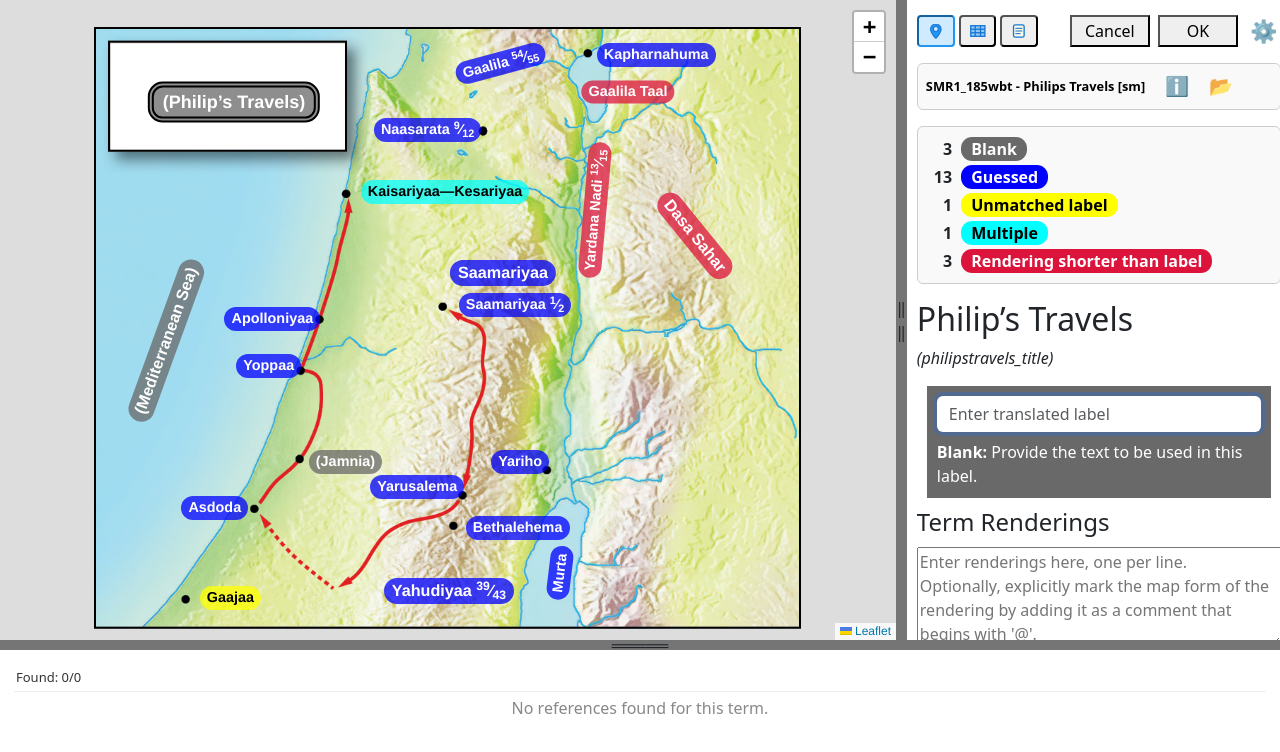
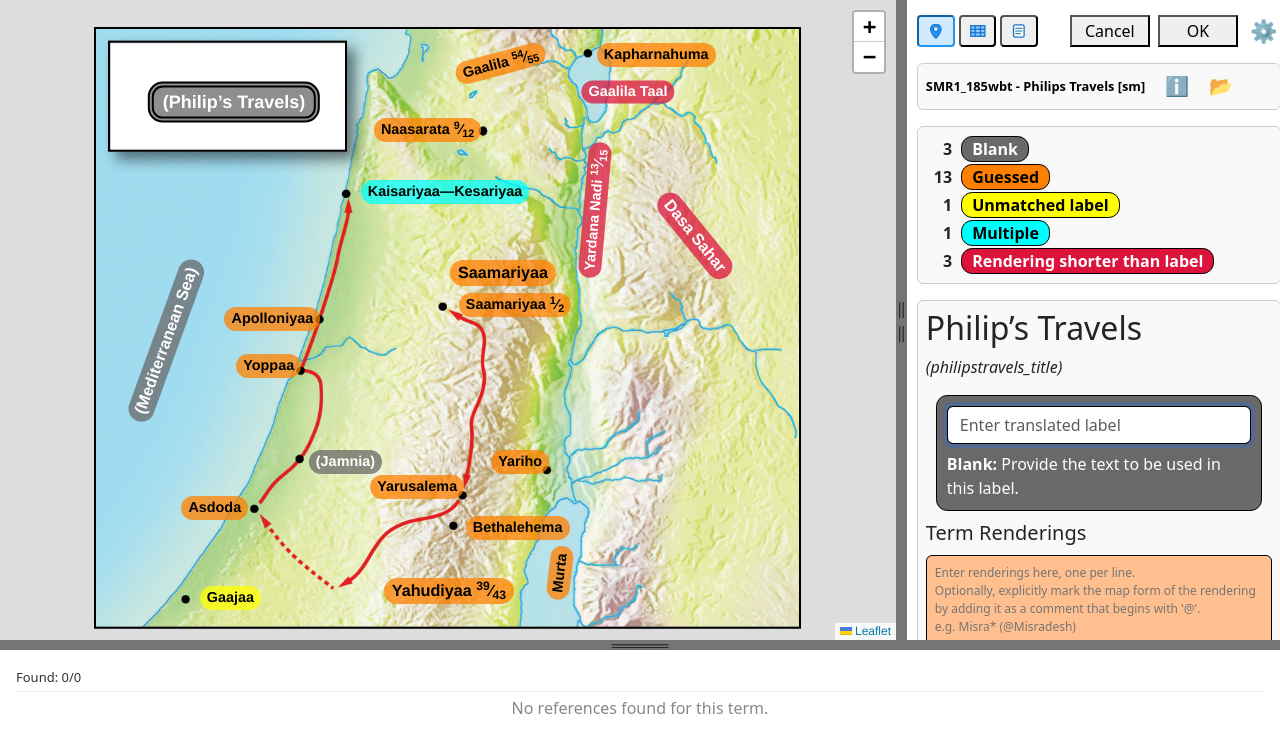
Before and after one commit to sillsdev/paratext-diagram-labeler, a React (Create React App) app: page / in a window 1280 px wide. Shown: the top 752 px of the page. Built offline with nearby package versions, Linux system fonts and the light colour scheme.

Commit message:
Update App.js

```diff
--- a/src/App.js
+++ b/src/App.js
@@ -14,14 +14,14 @@ const mapBibTerms = new MapBibTerms();
 
 
 const statusValue = [
-  { bkColor: "dimgray",   textColor: "white", sort: 1  }, // 0  - blank
-  { bkColor: "cyan",    textColor: "black", sort: 5  },    // 1 - multiple
-  { bkColor: "#FF8000", textColor: "black", sort: 3  }, // 2 - no renderings
+  { bkColor: "dimgray", textColor: "white", sort: 1  },  // 0  - blank
+  { bkColor: "cyan",    textColor: "black", sort: 5  },  // 1 - multiple
+  { bkColor: "blue",    textColor: "white", sort: 3  },  // 2 - no renderings
   { bkColor: "yellow",  textColor: "black", sort: 4  },  // 3 - unmatched
-  { bkColor: "#80FF00", textColor: "black", sort: 0  }, // 4 - matched
-  { bkColor: "blue",    textColor: "white", sort: 2  },    // 5 - guessed
-  { bkColor: "crimson", textColor: "white", sort: 6  }, // 6 - Rendering shorter than label
-  { bkColor: "magenta", textColor: "black", sort: 7  }, // 7 - Bad explicit form
+  { bkColor: "white",   textColor: "black", sort: 0  },  // 4 - matched
+  { bkColor: "#FF8000", textColor: "black", sort: 2  },  // 5 - guessed : #FF8000 : #e56300
+  { bkColor: "crimson", textColor: "white", sort: 6  },  // 6 - Rendering shorter than label
+  { bkColor: "#80FF00", textColor: "black", sort: 7  },  // 7 - Bad explicit form : #80FF00
 ];
 
 var usfm = String.raw`\zdiagram-s |template="SMR1_185wbt - Philips Travels [sm]"\*
@@ -748,6 +748,7 @@ function App() {
             <td>
             <span
             style={{
+            border: '1px solid black',
             background: statusValue[status].bkColor,
             color: statusValue[status].textColor,
             borderRadius: '0.7em',
@@ -1431,6 +1432,7 @@ function DetailsPane({ selLocation, onUpdateVernacular, onNextLocation, renderin
                 <td style={{  }}>
                   <span
                     style={{
+                    border: '1px solid black',
                     background: statusValue[status].bkColor,
                     color: statusValue[status].textColor,
                     borderRadius: '0.7em',
@@ -1448,11 +1450,12 @@ function DetailsPane({ selLocation, onUpdateVernacular, onNextLocation, renderin
           </tbody>
         </table>
       </div>
+      <div style={{ border: '1px solid #ccc', borderRadius: 6, marginBottom: 16, padding: 8, background: '#f9f9f9' }}>
         <h2>{inLang(locations[selLocation]?.gloss, lang)}</h2>
         <p><span style={{ fontStyle: 'italic' }}>({locations[selLocation]?.termId})  <span style={{ display: 'inline-block', width: 12 }} />{transliteration}</span><br />
           {inLang(mapBibTerms.getDefinition(locations[selLocation]?.termId), lang)}
         </p>
-      <div className="vernacularGroup" style={{ backgroundColor: statusValue[status].bkColor, margin: '10px', padding: '10px' }}>
+        <div className="vernacularGroup" style={{ backgroundColor: statusValue[status].bkColor, margin: '10px', padding: '10px', border: '1px solid black', borderRadius: '0.7em' }}>
           <input
             ref={vernacularInputRef}
             type="text"
@@ -1460,7 +1463,7 @@ function DetailsPane({ selLocation, onUpdateVernacular, onNextLocation, renderin
             onChange={handleVernChange}
             placeholder={inLang(uiStr.enterLabel, lang)}
             className="form-control mb-2"
-          style={{ width: '100%', border: 'none' }}
+            style={{ width: '100%', border: '1px solid black' }}
             spellCheck={false}
           />
           <span style={{color: statusValue[status].textColor}}>
@@ -1485,7 +1488,7 @@ function DetailsPane({ selLocation, onUpdateVernacular, onNextLocation, renderin
             )}
           </span>
         </div>
-      <h4>{inLang(uiStr.termRenderings, lang)}  {localRenderings && !localIsApproved ? '(' + inLang(uiStr.guessed, lang) +')' : ''}</h4>
+        <h5>{inLang(uiStr.termRenderings, lang)}  {localRenderings && !localIsApproved ? '(' + inLang(uiStr.guessed, lang) +')' : ''}</h5>
         <div className="term-renderings">
           <textarea
             ref={renderingsTextareaRef}
@@ -1508,11 +1511,12 @@ function DetailsPane({ selLocation, onUpdateVernacular, onNextLocation, renderin
               //const status = termRenderings.getStatus(locations[selLocation].termId, locations[selLocation].vernLabel || '');
               onRenderingsChange({ target: { value: e.target.value } });
             }}
-          style={{ width: '100%', minHeight: '100px' }}
+            style={{ width: '100%', minHeight: '100px', border: '1px solid black', borderRadius: '0.5em', padding: '8px', fontSize: '12px', backgroundColor: localIsApproved ? 'white' : '#ffbf8f' }}
 
             placeholder={inLang(uiStr.enterRenderings, lang)}
             spellCheck={false}
           />
+        </div>
       </div>
     </div>
   );
```
Lines whose indentation alone changed are shown as unchanged.
